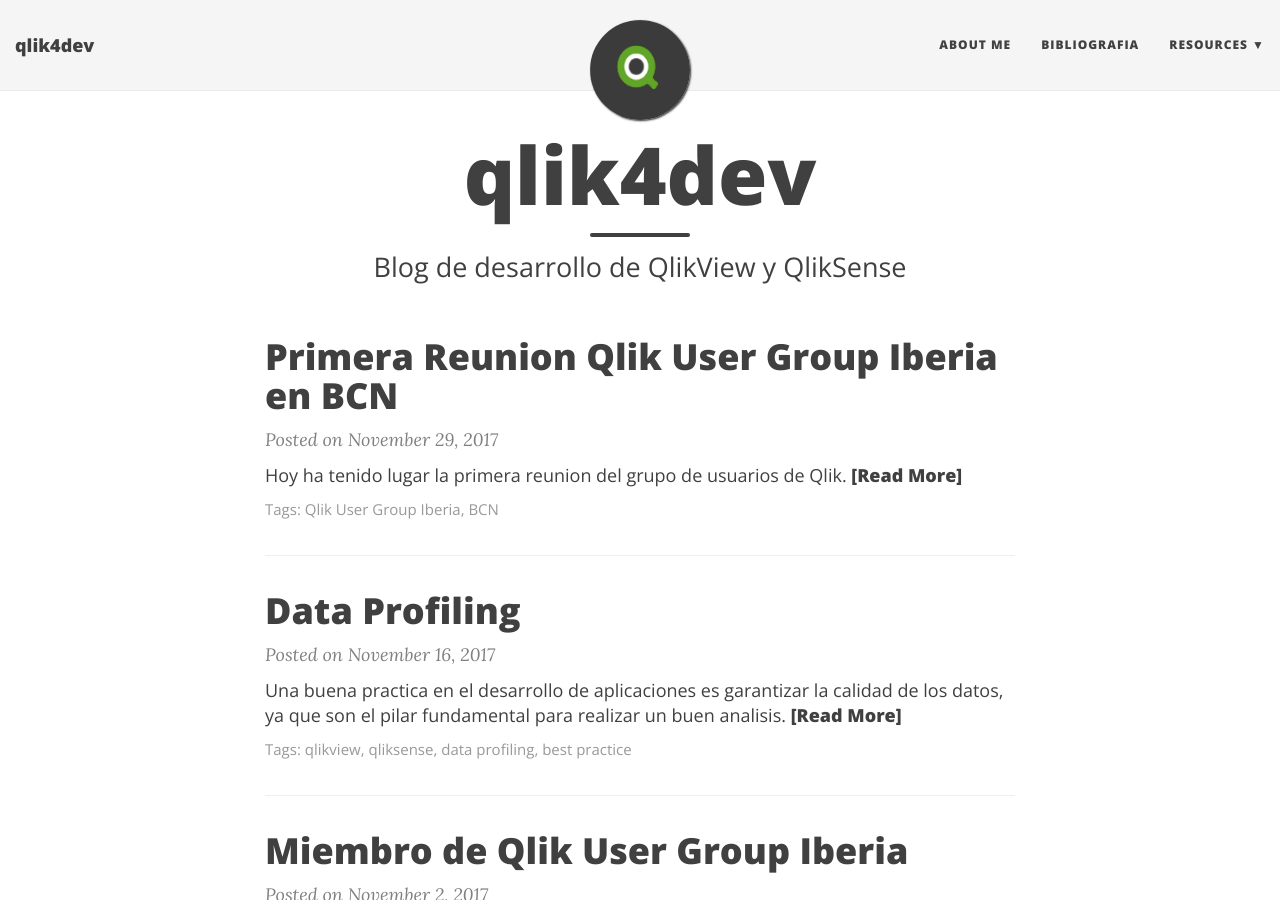
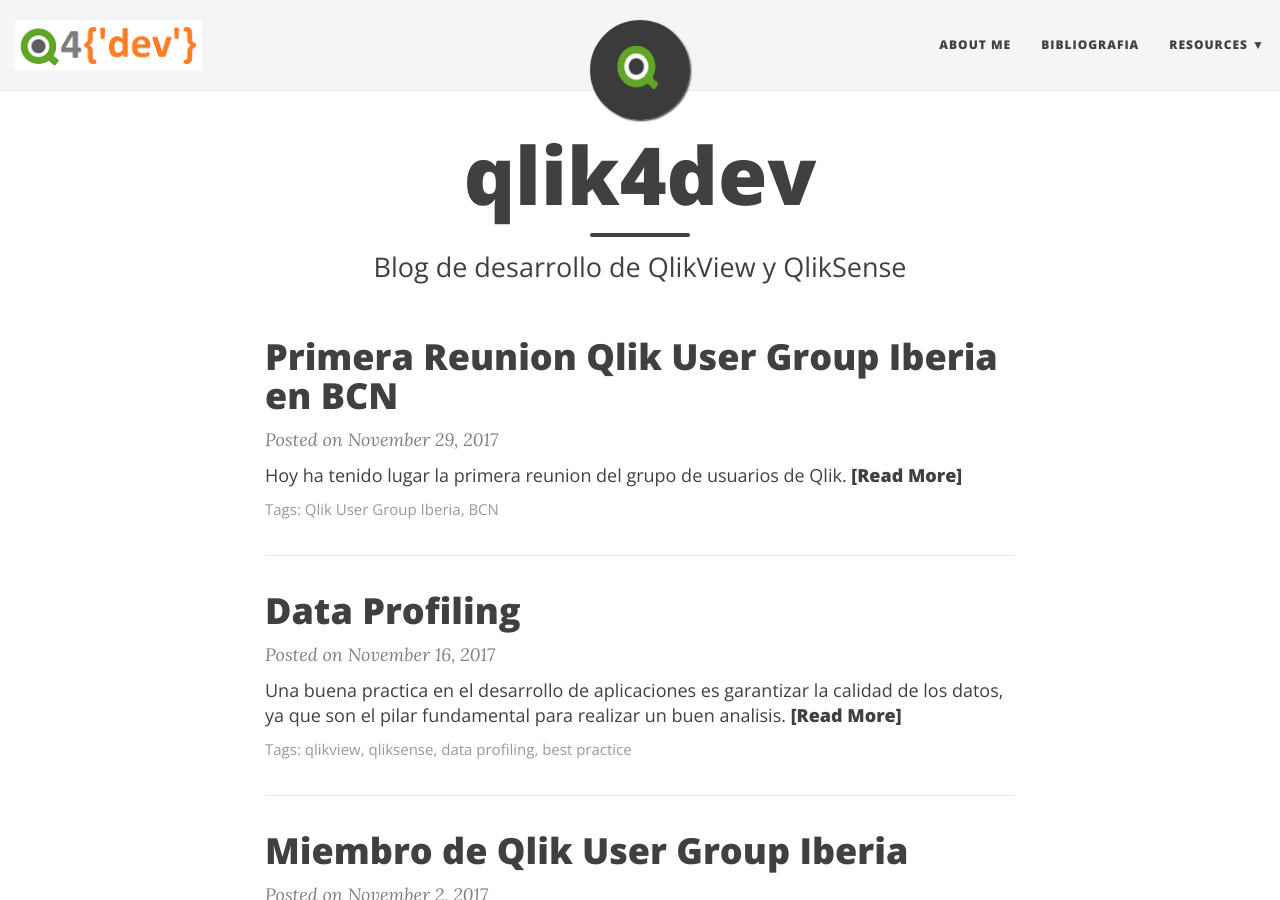
Before and after one commit to aguito/qlik4dev, a Jekyll site: the page built from index.html, in a window 1280 px wide and 900 px high. Built offline with Jekyll 4.4.1, drawn with Linux system fonts in a browser that asks for light colours; nearby versions of some CDN libraries; the list of posts is cut into pages by our own code.

Commit message:
Add new logo

```diff
--- a/_config.yml
+++ b/_config.yml
@@ -1,4 +1,4 @@
-# --- General options --- #
+Author: Rajesh Kumar# --- General options --- #
 
 # url is the full website URL
 # baseurl is the website's URL without the hostname
@@ -42,7 +42,7 @@
 
 # If you want to have an image logo in the top-left corner instead of the title text,
 # then specify the following parameter
-# title-img: /path/to/image
+title-img: "/img/Qlik4dev.png"
 
 # --- Background colour/image options --- #
 
```
Also changed, not shown: img/Qlik4dev.png (added).
